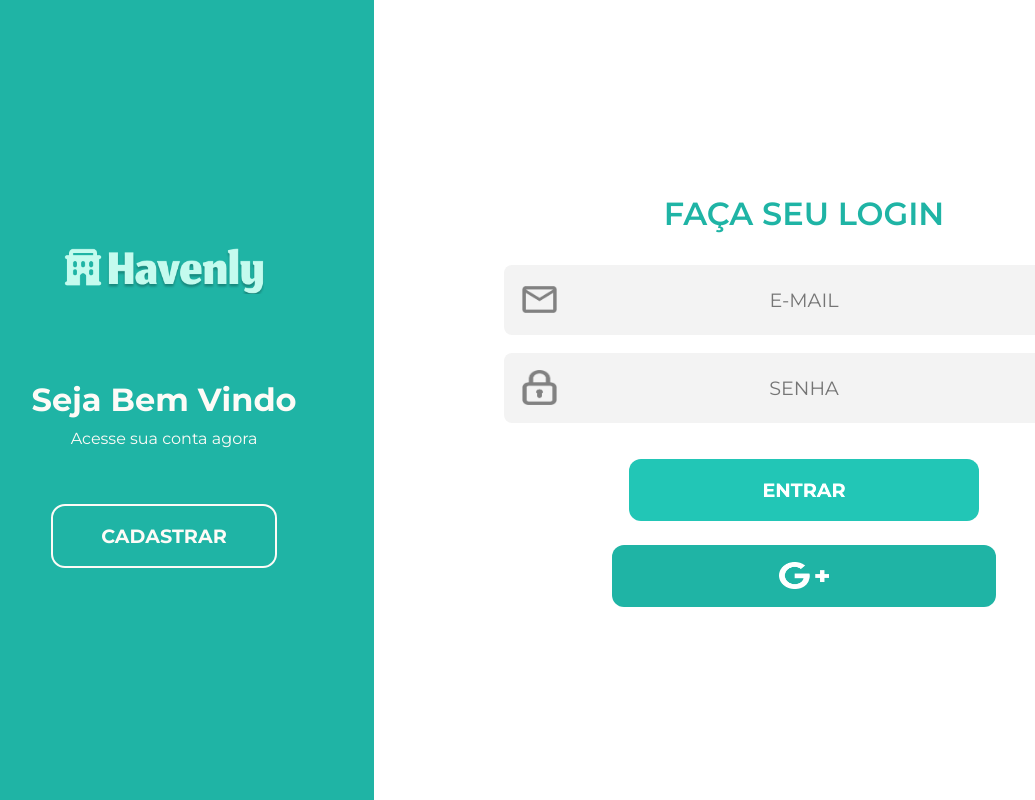
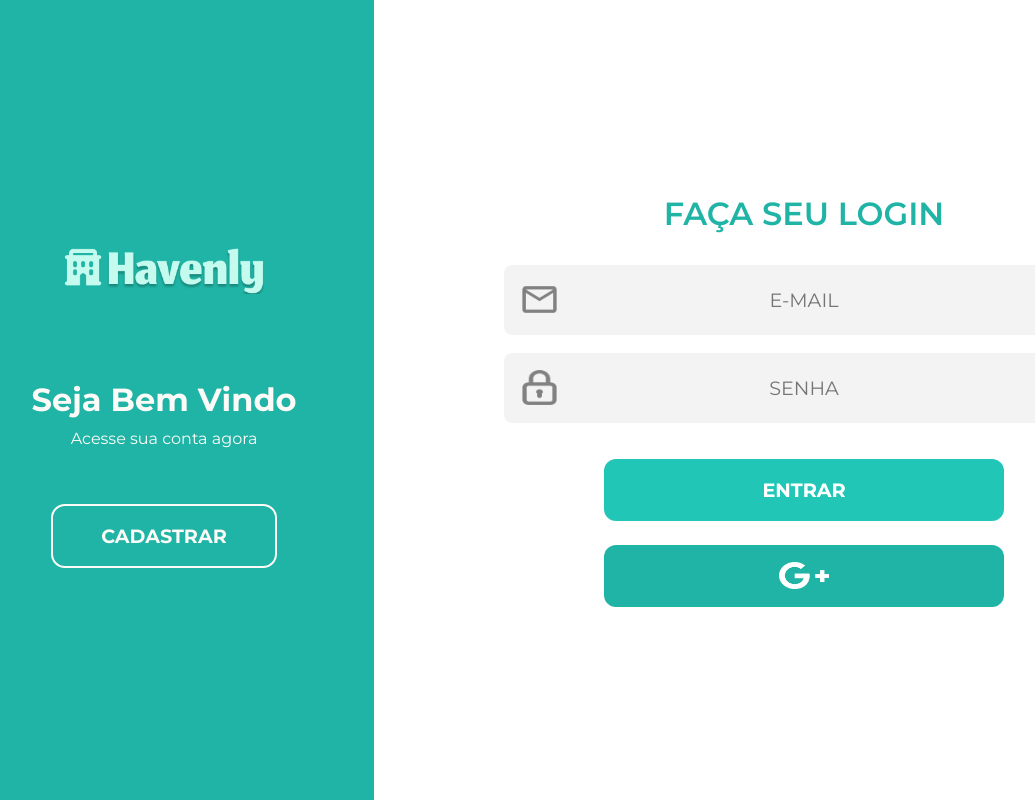
Before and after one commit to vitorVier/havenly, a Next.js app: page /login in a window 1280 px wide. In both pictures the pointer is over the button "ENTRAR". Shown: the whole page, without its empty margins (46-1081 px from the left). Built offline with nearby package versions, Linux system fonts and the light colour scheme.

Commit message:
change button

```diff
--- a/app/login/login.css
+++ b/app/login/login.css
@@ -134,7 +134,7 @@
 
 .login-btn {
     width: 100%;
-    min-width: 350px;
+    min-width: 400px;
     max-width: 400px;
     height: 62px;
     /* padding: 18px 9rem; */
@@ -149,12 +149,12 @@
     transition: backdrop-filter 0.2s;
 }
 
-.login-btn:hover {
+.login-btn:hover, .google-btn:hover {
     filter: brightness(1.1);
 }
 
 .google-btn {
-    width: 64%;
+    width: 100%;
     min-width: 350px;
     max-width: 400px;
     height: 62px;
@@ -167,11 +167,6 @@
     align-items: center;
     justify-content: center;
     transition: all 0.2s;
-}
-
-.google-btn:hover {
-    background: var(--primary-color);
-    filter: brightness(1.1);
 }
 
 .google-icon {
```
